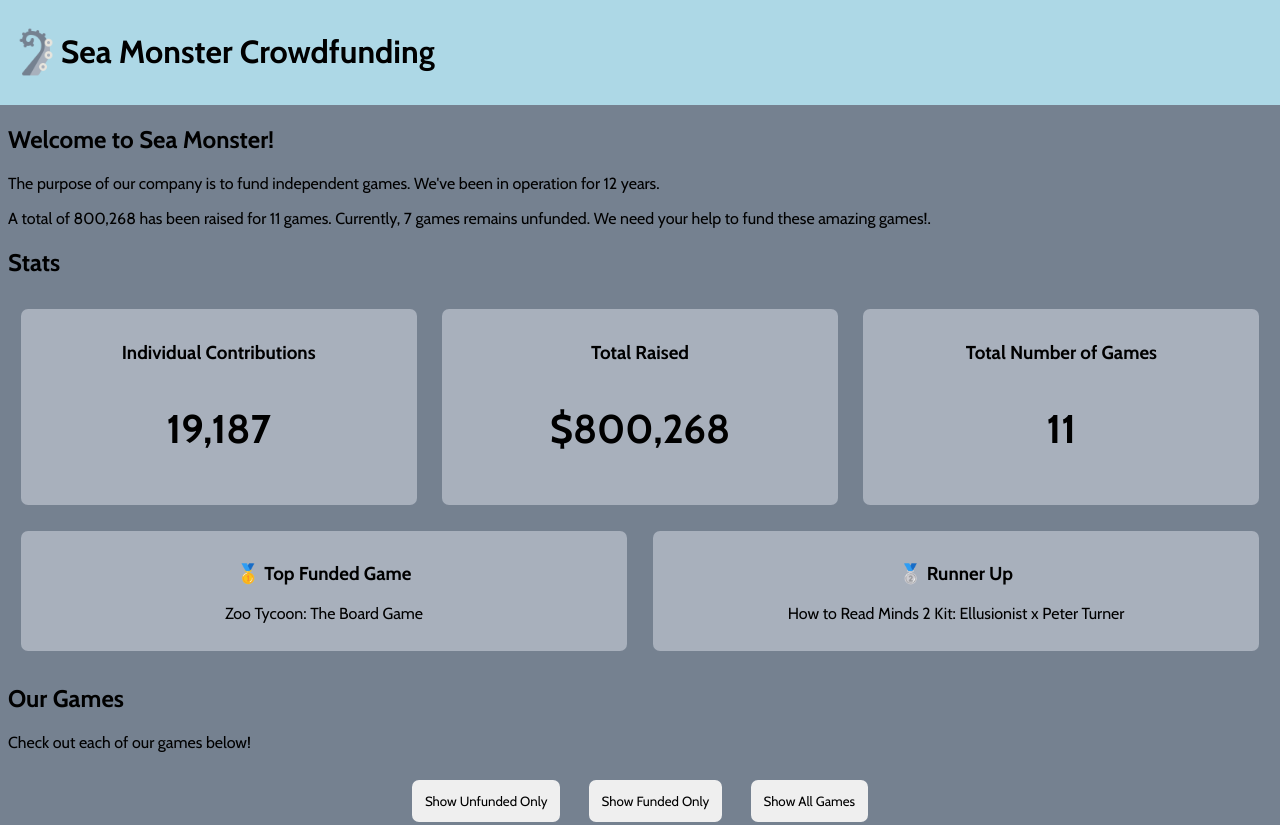
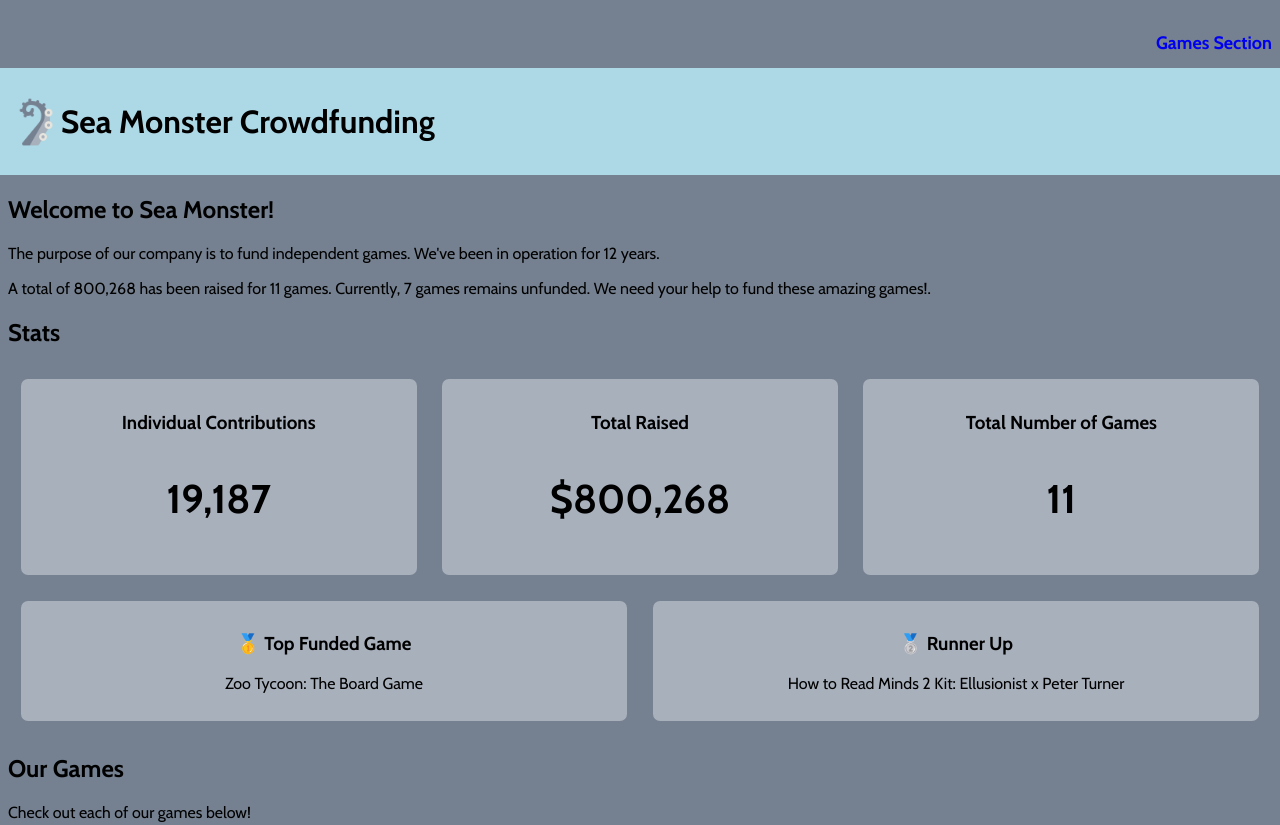
Before and after one commit to FrancisEyash/CodePathPreWork, a website with bundled scripts: page index.html in a window 1280 px wide. Shown: the top 825 px of the page. Built offline with nearby package versions, Linux system fonts and the light colour scheme.

Commit message:
implemented a navbar. Can access games section from the link on navbar

```diff
--- a/index.html
+++ b/index.html
@@ -7,6 +7,14 @@
   </head>
 
   <body>
+    <!-- navBar -->
+    <div class="NavBar" id="navBar">
+      <ul>
+        <li class="li">
+          <a class="anchor" href="#games-section">Games Section</a>
+        </li>
+      </ul>
+    </div>
     <!-- header row with logo -->
     <div class="header">
       <img id="tentacles" src="assets/tentacles.png" />
@@ -48,7 +56,7 @@
     </div>
 
     <!-- list of games funded by Sea Monster -->
-    <h2>Our Games</h2>
+    <h2 id="games-section">Our Games</h2>
     <p>Check out each of our games below!</p>
     <div id="button-container">
       <button id="unfunded-btn">Show Unfunded Only</button>
--- a/style.css
+++ b/style.css
@@ -92,3 +92,23 @@ button {
     border-radius: 7px;
     cursor: pointer;
 }
+
+html{
+    scroll-behavior: smooth;
+}
+
+.NavBar {
+    display: flex;
+    justify-content: end;
+    padding: .5rem 0px;
+}
+
+.li {
+    list-style: none;
+}
+
+.anchor {
+    text-decoration: none;
+    font-size: large;
+    font-weight: bold;
+}
```
Also changed, not shown: README.md, index.js (line endings or trailing spaces).
